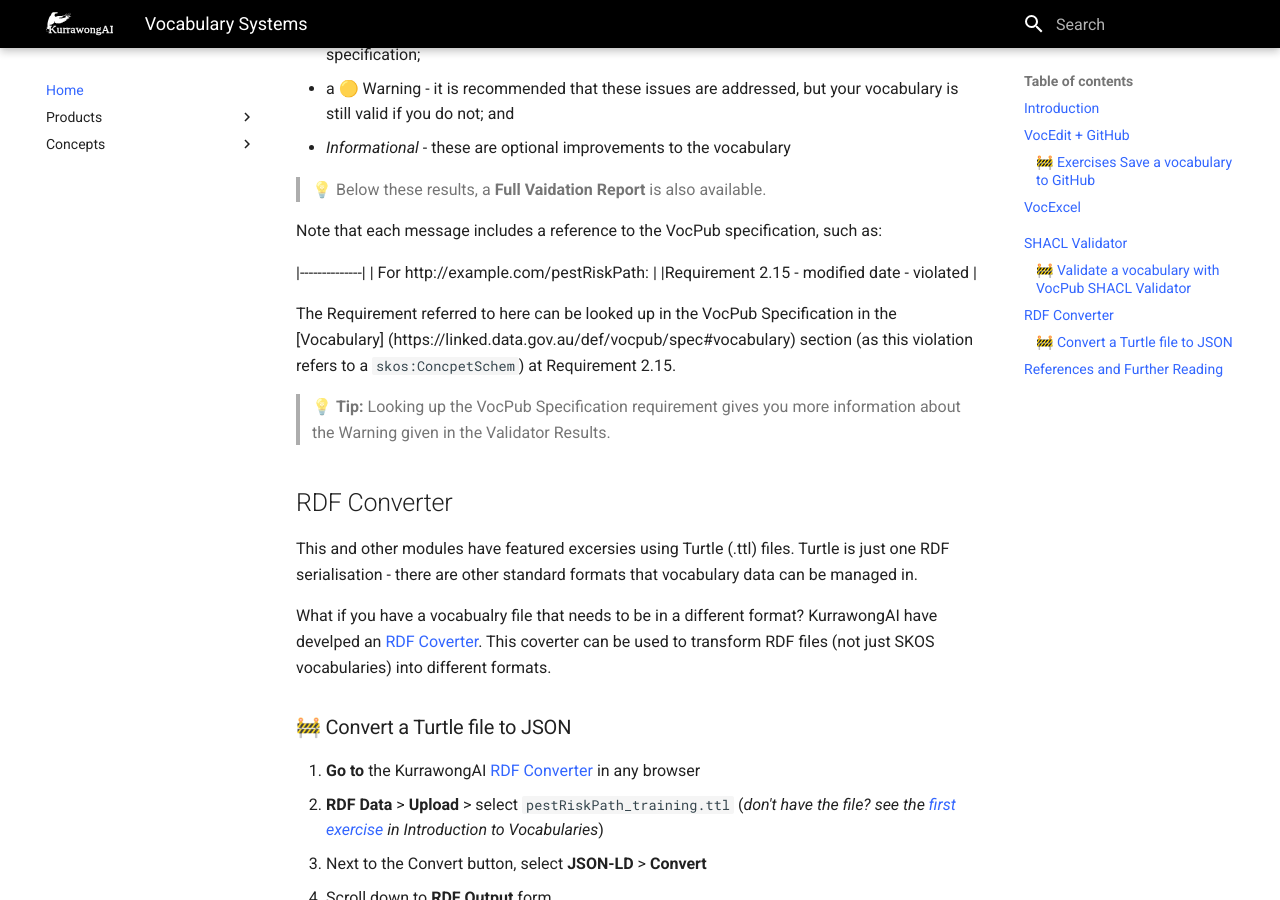
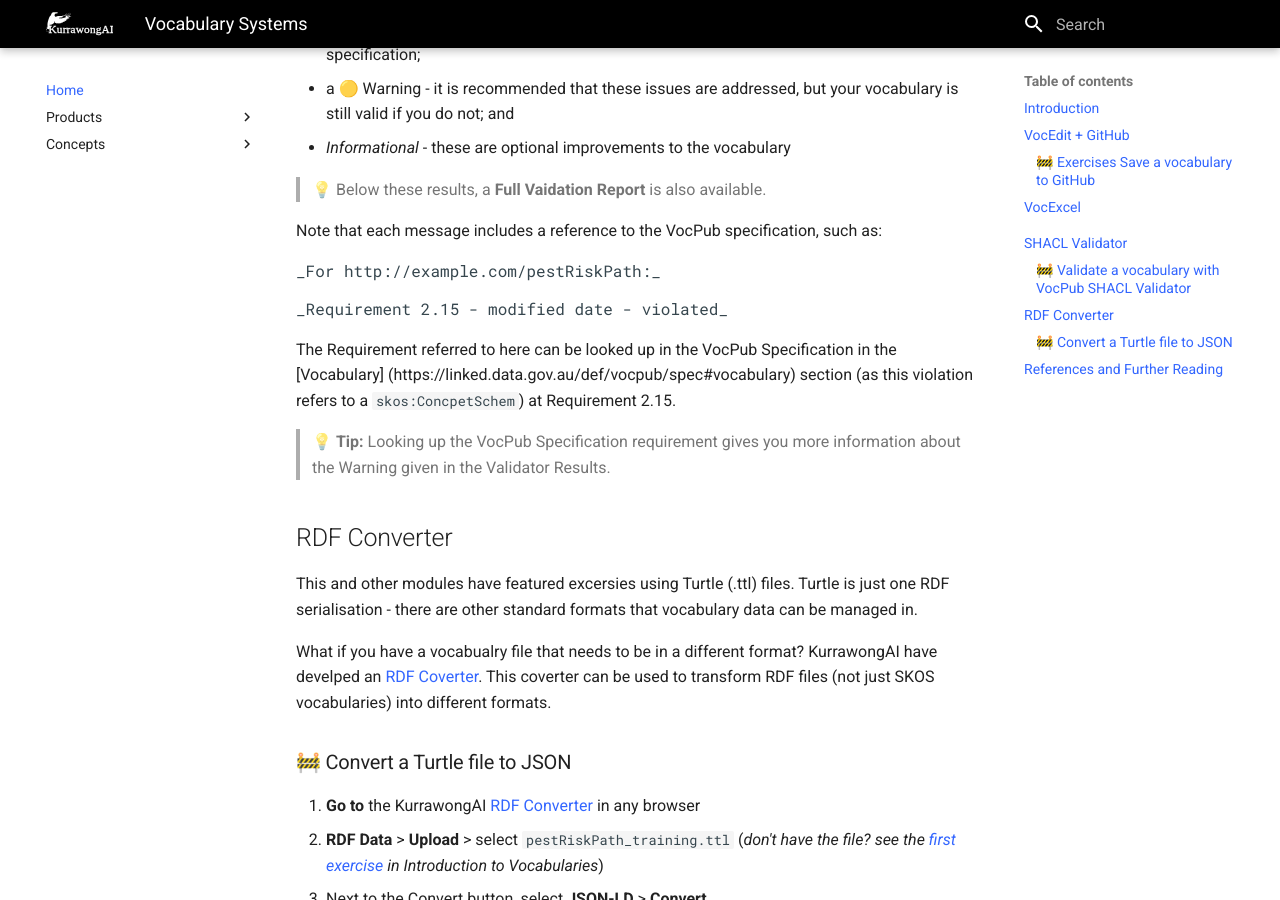
Before and after one commit to Kurrawong/docs, an MkDocs documentation site: the page built from docs/concepts/vocabs/vocab-systems.md, in a window 1280 px wide and 900 px high, scrolled down 1888 px. Built offline with MkDocs 1.6.1 and Material for MkDocs 9.7.7, drawn with Linux system fonts in a browser that asks for light colours.

```diff
--- a/docs/concepts/vocabs/vocab-systems.md
+++ b/docs/concepts/vocabs/vocab-systems.md
@@ -75,10 +75,8 @@ A page of Validation Results will launch. This report let's you know where your
 
 Note that each message includes a reference to the VocPub specification, such as:
 
-
-|--------------|
-| For http://example.com/pestRiskPath: |
-|Requirement 2.15 - modified date - violated |
+<pre>_For http://example.com/pestRiskPath:_</pre>
+<pre>_Requirement 2.15 - modified date - violated_</pre>
 
 
 The Requirement referred to here can be looked up in the VocPub Specification in the [Vocabulary] (https://linked.data.gov.au/def/vocpub/spec#vocabulary) section (as this violation refers to a `skos:ConcpetSchem`) at Requirement 2.15.
```
